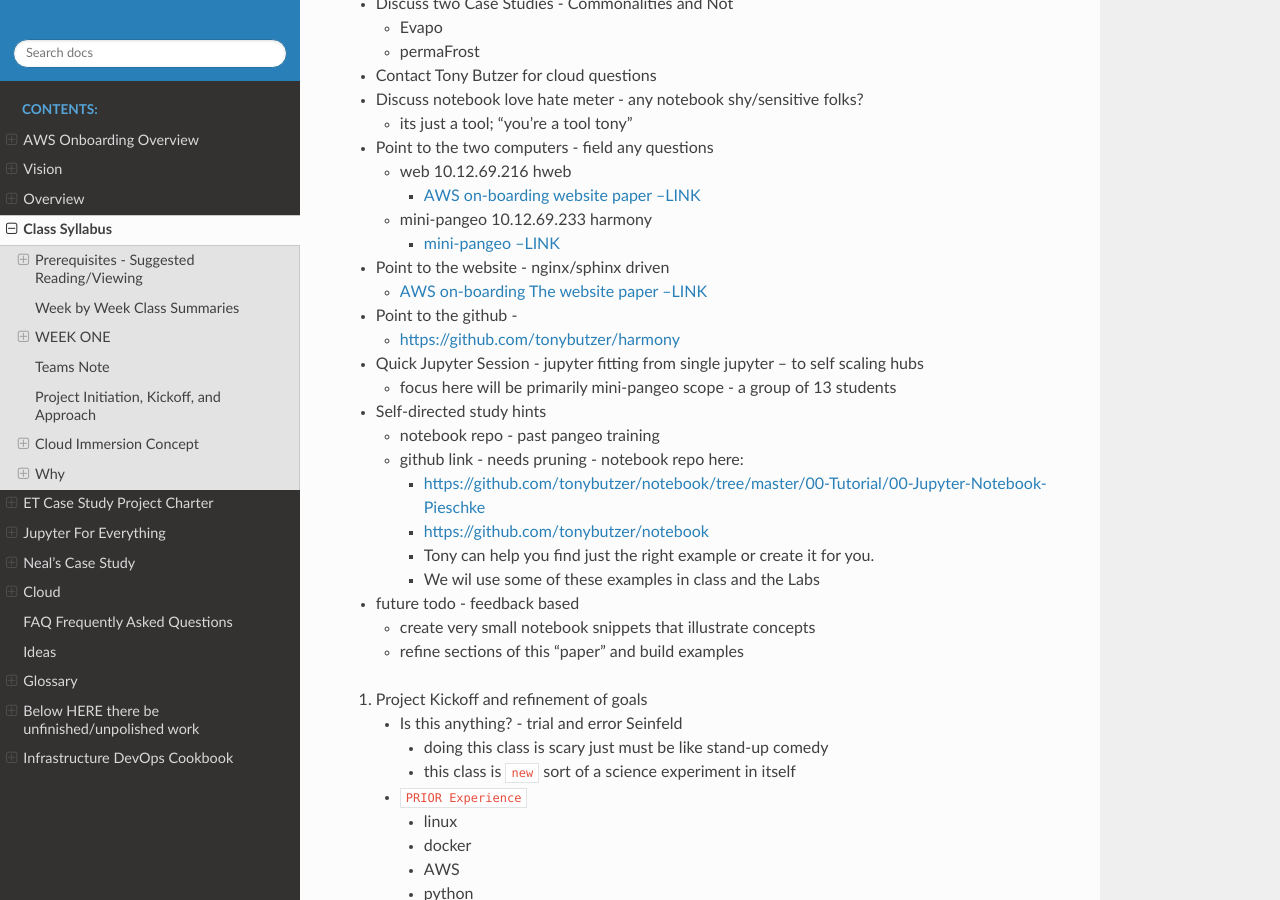
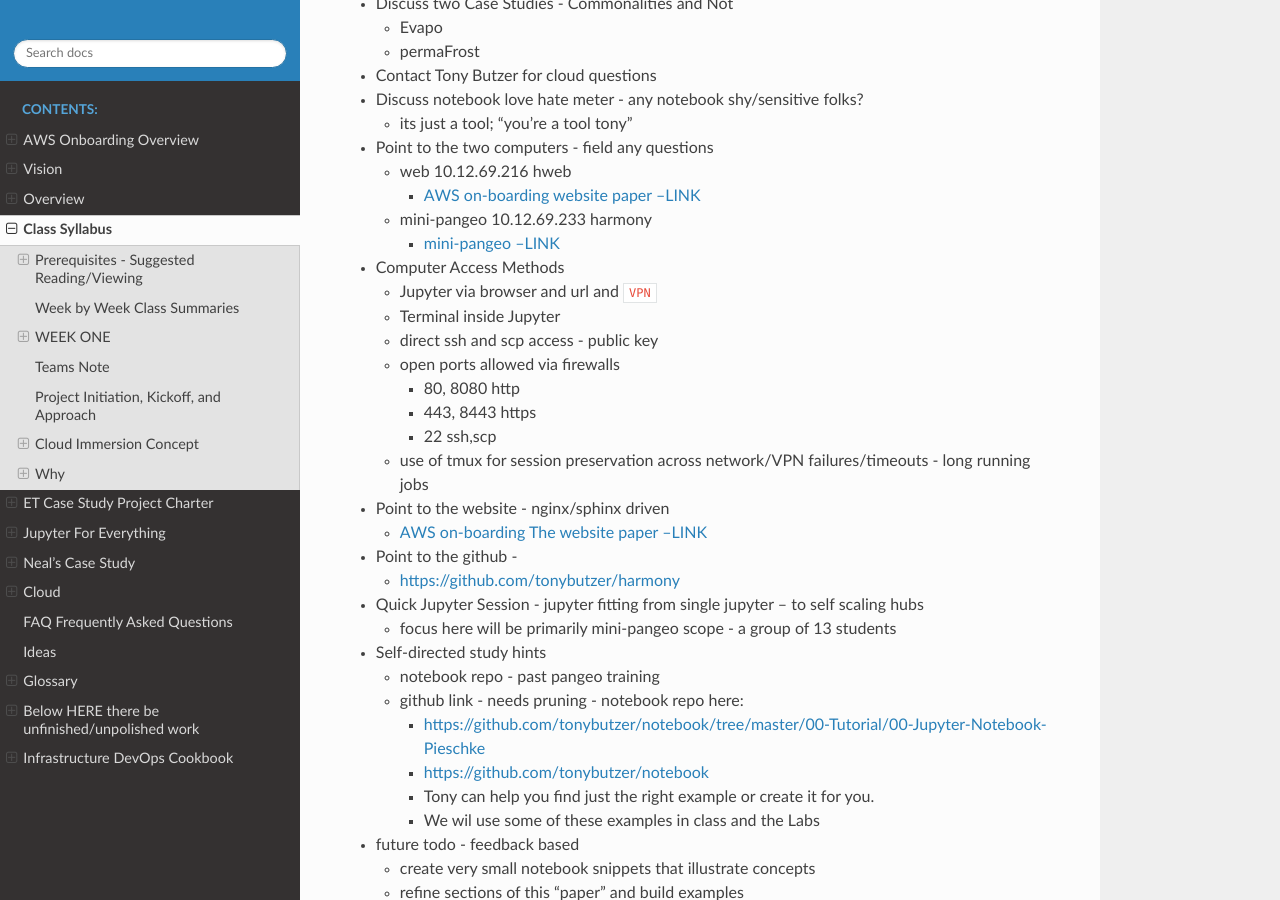
Before and after one commit to tonybutzer/harmony, a Sphinx documentation site: the page built from documentation/source/00weekbyweek.md, in a window 1280 px wide and 900 px high, scrolled down 1123 px. Built offline with Sphinx 7.4.7 and the Read the Docs theme 2.0.0, drawn with Linux system fonts in a browser that asks for light colours; pages that are not in the unit, such as notebooks, are missing from menus.

Commit message:
automatic git update from Makefile

```diff
--- a/documentation/source/00weekbyweek.md
+++ b/documentation/source/00weekbyweek.md
@@ -35,6 +35,15 @@
 		- [AWS on-boarding website paper --LINK](http://10.12.69.216)
 	- mini-pangeo 10.12.69.233 harmony
 		- [mini-pangeo --LINK](http://10.12.69.233)
+- Computer Access Methods
+	- Jupyter via browser and url and `VPN`
+	- Terminal inside Jupyter
+	- direct ssh and scp access - public key
+	- open ports allowed via firewalls
+		- 80, 8080 http
+		- 443, 8443 https
+		- 22 ssh,scp
+	- use of tmux for session preservation across network/VPN failures/timeouts - long running jobs
 
 - Point to the website - nginx/sphinx driven
 	- [AWS on-boarding The website paper --LINK](http://10.12.69.216)
```
